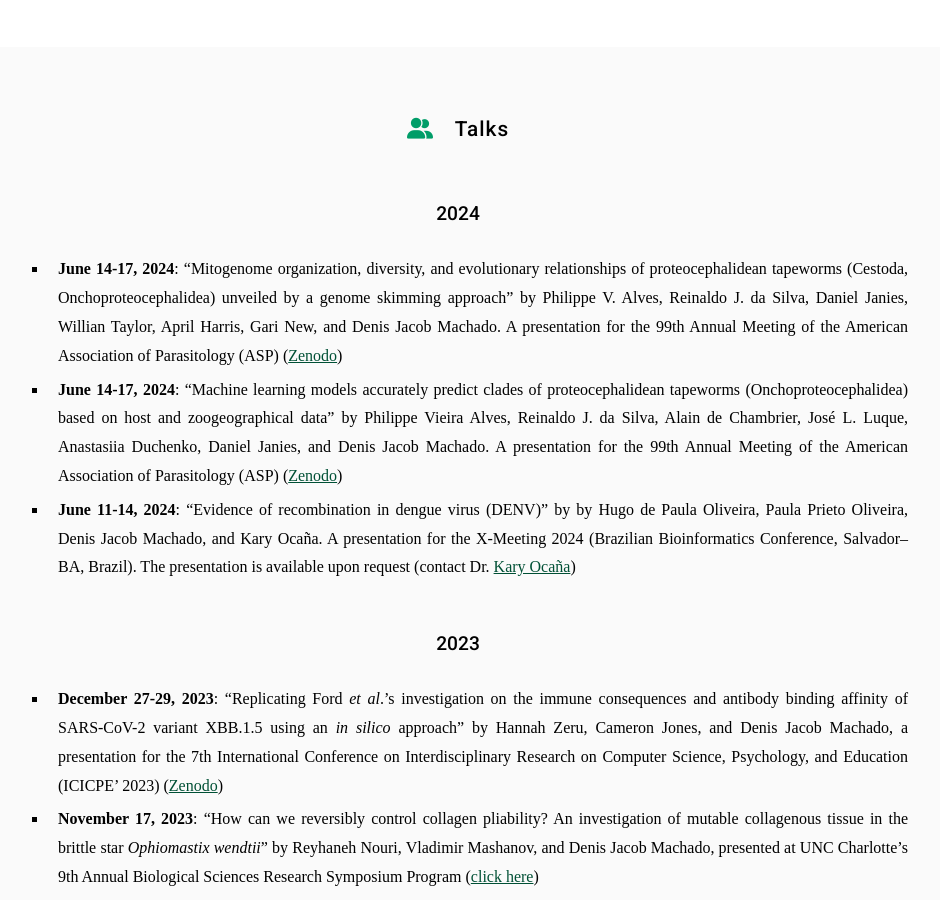
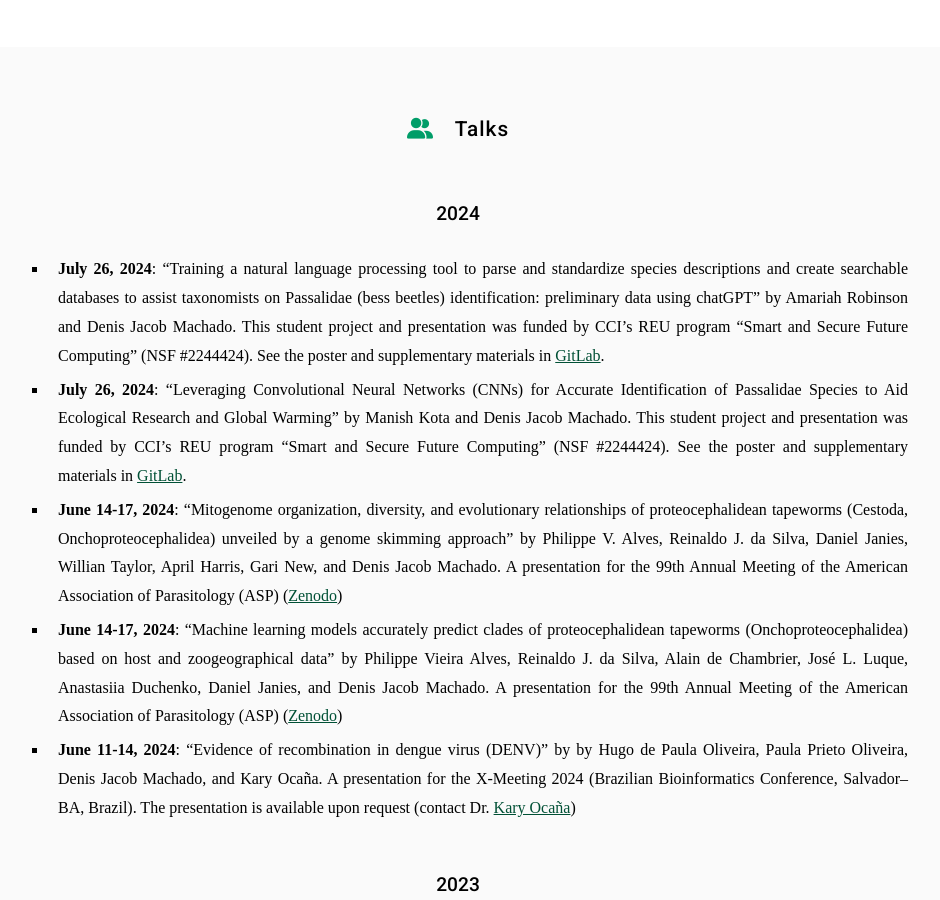
Before and after one commit to machadodj/machadodj.github.io, a Jekyll site: the page built from outreach/index.md, in a window 1280 px wide and 900 px high, scrolled down 327 px. Shown: the whole window, without its empty margins (182-1122 px from the left). Built offline with Jekyll 4.4.1, drawn with Linux system fonts in a browser that asks for light colours; nearby versions of some CDN libraries; some web fonts are replaced.

Commit message:
Update index.md

```diff
--- a/outreach/index.md
+++ b/outreach/index.md
@@ -19,6 +19,8 @@ This is a work in progress. Whenever possible, I'll add materials from recent or
 
 ### 2024
 
+- **July 26, 2024**: "Training a natural language processing tool to parse and standardize species descriptions and create searchable databases to assist taxonomists on Passalidae (bess beetles) identification: preliminary data using chatGPT" by Amariah Robinson and Denis Jacob Machado. This student project and presentation was funded by CCI's REU program "Smart and Secure Future Computing" (NSF #2244424). See the poster and supplementary materials in [GitLab](https://gitlab.com/phyloinformatics/passalids/-/tree/main/chatbot).
+- **July 26, 2024**: "Leveraging Convolutional Neural Networks (CNNs) for Accurate Identification of Passalidae Species to Aid Ecological Research and Global Warming" by Manish Kota and Denis Jacob Machado. This student project and presentation was funded by CCI's REU program "Smart and Secure Future Computing" (NSF #2244424). See the poster and supplementary materials in [GitLab](https://gitlab.com/phyloinformatics/passalids/-/tree/main/image_classification).
 - **June 14-17, 2024**: "Mitogenome organization, diversity, and evolutionary relationships of proteocephalidean tapeworms (Cestoda, Onchoproteocephalidea) unveiled by a genome skimming approach" by Philippe V. Alves, Reinaldo J. da Silva, Daniel Janies, Willian Taylor, April Harris, Gari New, and Denis Jacob Machado. A presentation for the 99th Annual Meeting of the American Association of Parasitology (ASP) ([Zenodo](https://zenodo.org/records/11477509))
 - **June 14-17, 2024**: "Machine learning models accurately predict clades of proteocephalidean tapeworms (Onchoproteocephalidea) based on host and zoogeographical data" by Philippe Vieira Alves, Reinaldo J. da Silva, Alain de Chambrier, José L. Luque, Anastasiia Duchenko, Daniel Janies, and Denis Jacob Machado. A presentation for the 99th Annual Meeting of the American Association of Parasitology (ASP) ([Zenodo](https://zenodo.org/records/11307234))
 - **June 11-14, 2024**: "Evidence of recombination in dengue virus (DENV)" by by Hugo de Paula Oliveira, Paula Prieto Oliveira, Denis Jacob Machado, and Kary Ocaña. A presentation for the X-Meeting 2024 (Brazilian Bioinformatics Conference, Salvador--BA, Brazil). The presentation is available upon request (contact Dr. [Kary Ocaña](https://phyloinformatics.com/members/Kary_Ocana.html))
```
